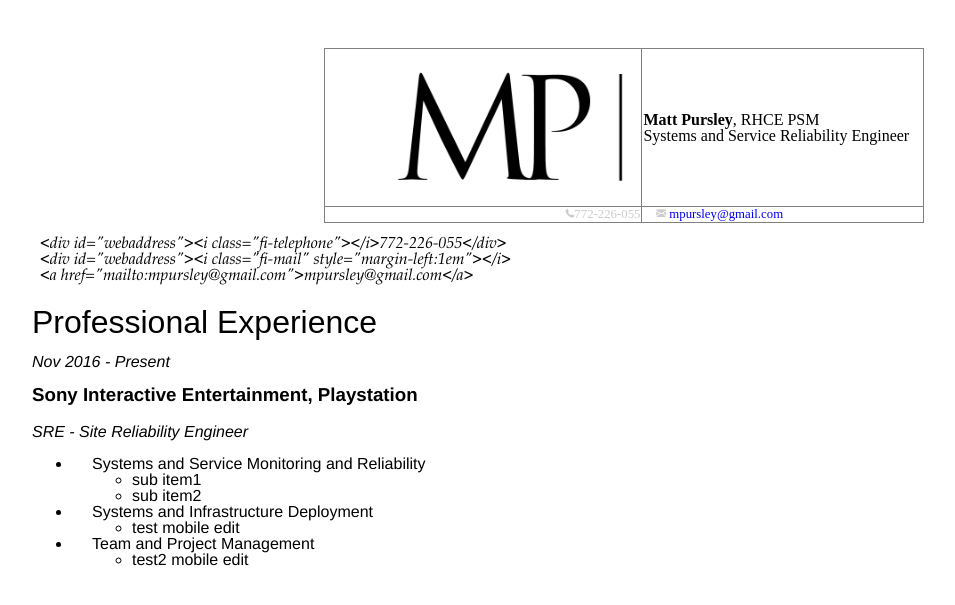
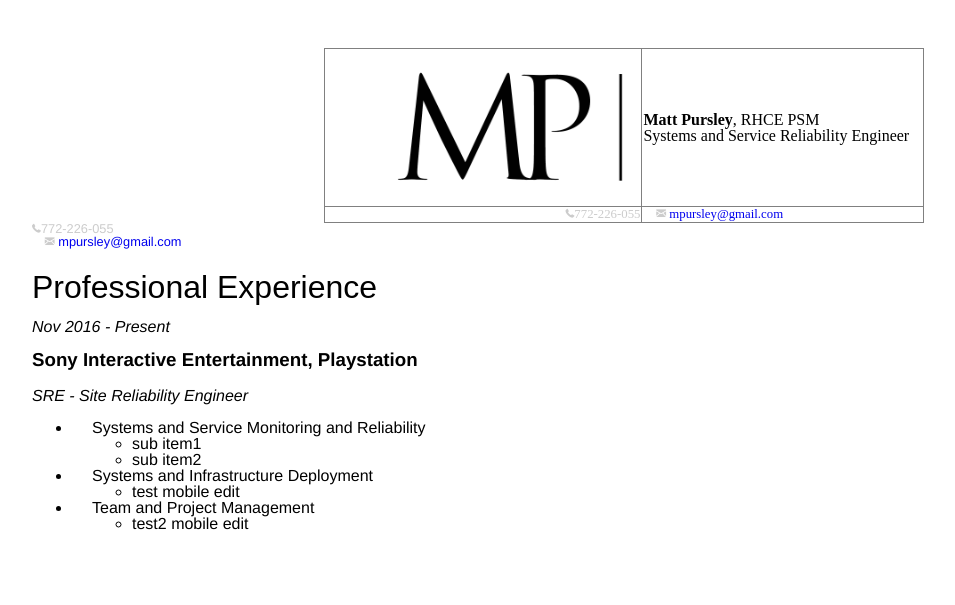
Before and after one commit to mpursley/mpursley.github.io, a Jekyll site: the page built from index_resume_short.md, in a window 1280 px wide. Shown: the top 605 px of the page, without its empty margins (16-971 px from the left). Built offline with Jekyll 4.4.1, drawn with Linux system fonts in a browser that asks for light colours.

Commit message:
Update index_resume_short.md

```diff
--- a/index_resume_short.md
+++ b/index_resume_short.md
@@ -25,9 +25,13 @@ title: Matt Pursley's CV
 </table>
 </center>
 
-      <div id="webaddress"><i class="fi-telephone"></i>772-226-055</div>
-      <div id="webaddress"><i class="fi-mail" style="margin-left:1em"></i>
-      <a href="mailto:mpursley@gmail.com">mpursley@gmail.com</a>
+<div id="webaddress">
+  <i class="fi-telephone"></i>772-226-055
+</div>
+<div id="webaddress">
+  <i class="fi-mail" style="margin-left:1em"></i>
+  <a href="mailto:mpursley@gmail.com">mpursley@gmail.com</a>
+</div>
 
 
 
```
